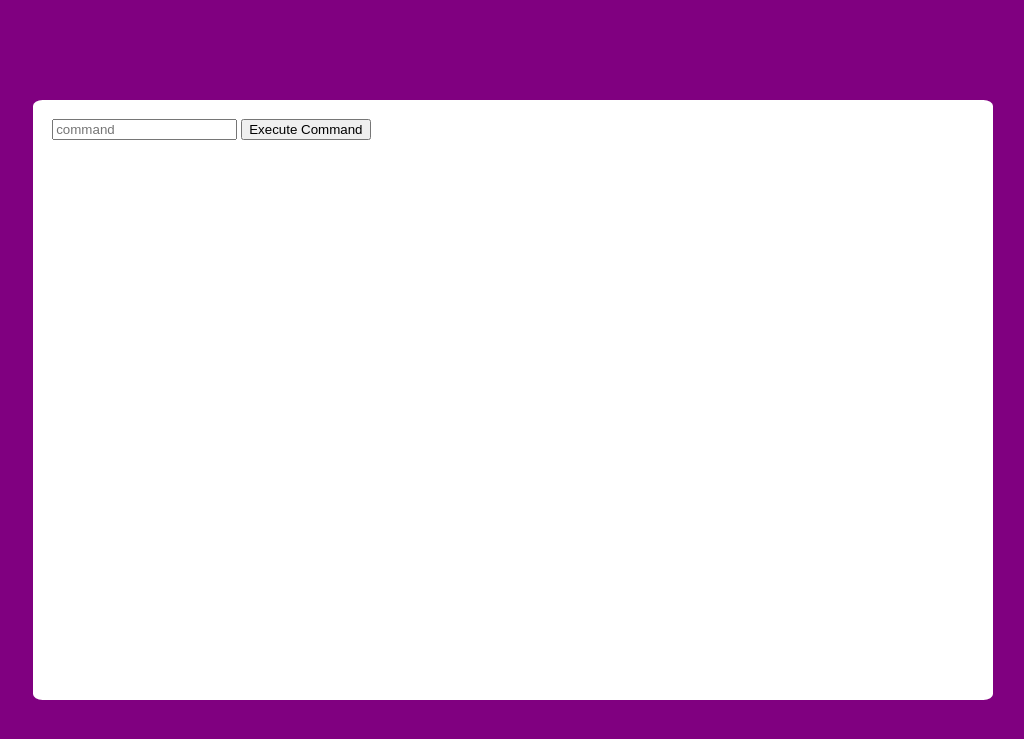
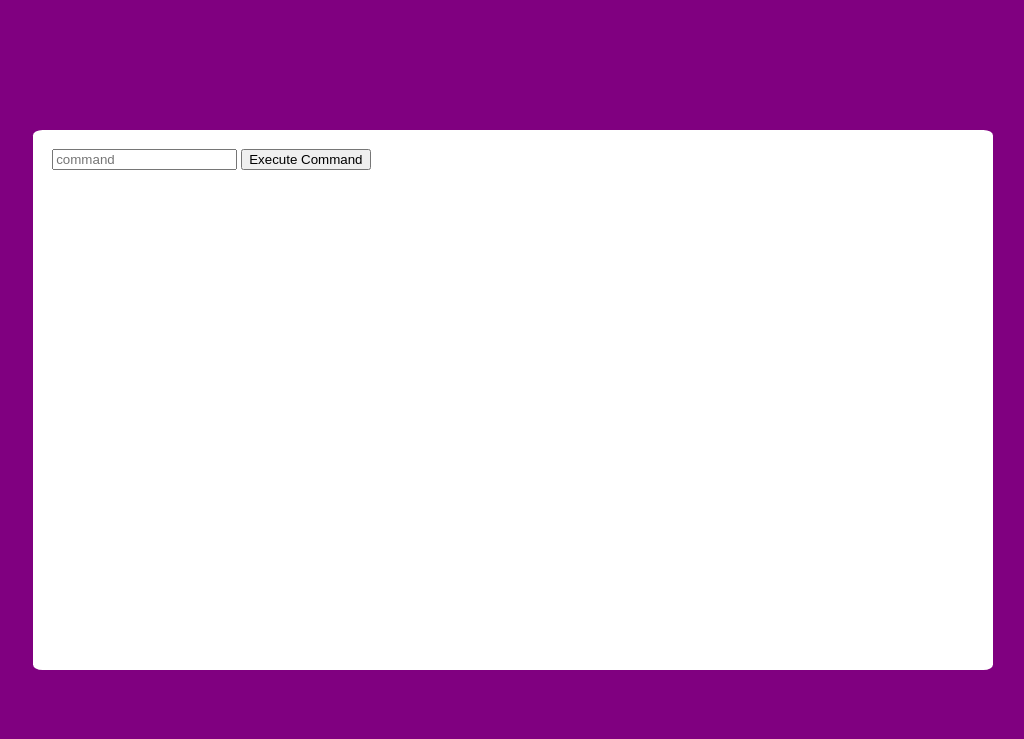
Before and after one commit to xWires/archinstallgui, a Flask app: page / in a window 1280 px wide. Shown: the top 739 px of the page, without its empty margins (127-1151 px from the left). Run offline with Flask 3, Linux system fonts and the light colour scheme.

Commit message:
Update css

```diff
--- a/web/frontend/static/css/main.css
+++ b/web/frontend/static/css/main.css
@@ -3,10 +3,13 @@ body {
 }
 
 .window_container {
+    --r: 16 / 9;
+
+    aspect-ratio: var(--r);
+    width:min(75%, 75vh*(var(--r)));
+    overflow: hidden;
     background-color: white;
-    width: 75%;
-    height: 75%;
-    border-radius: 1%;
+    border-radius: 1% 1%;
     position: absolute;
     top: 50%;
     left: 50%;
```
